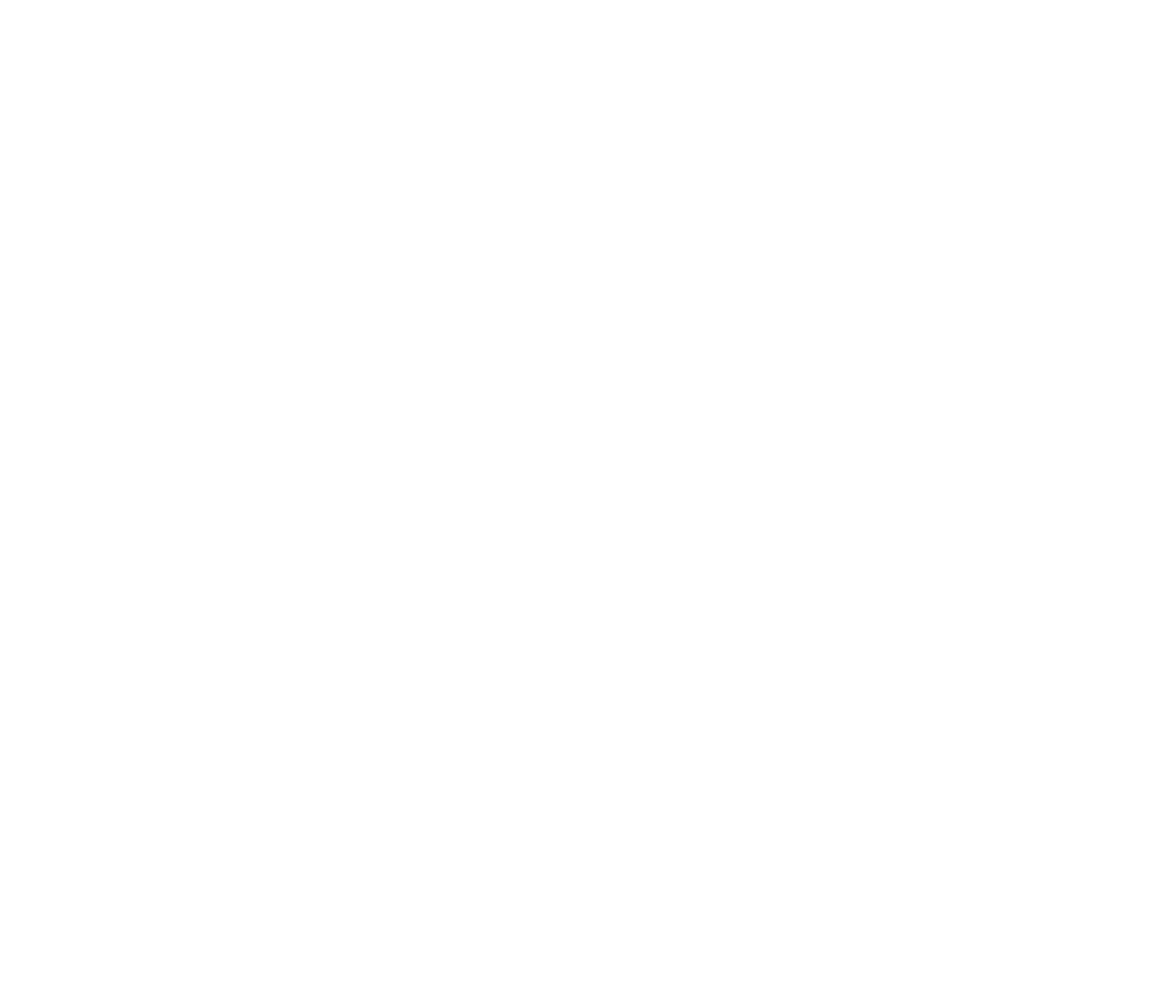
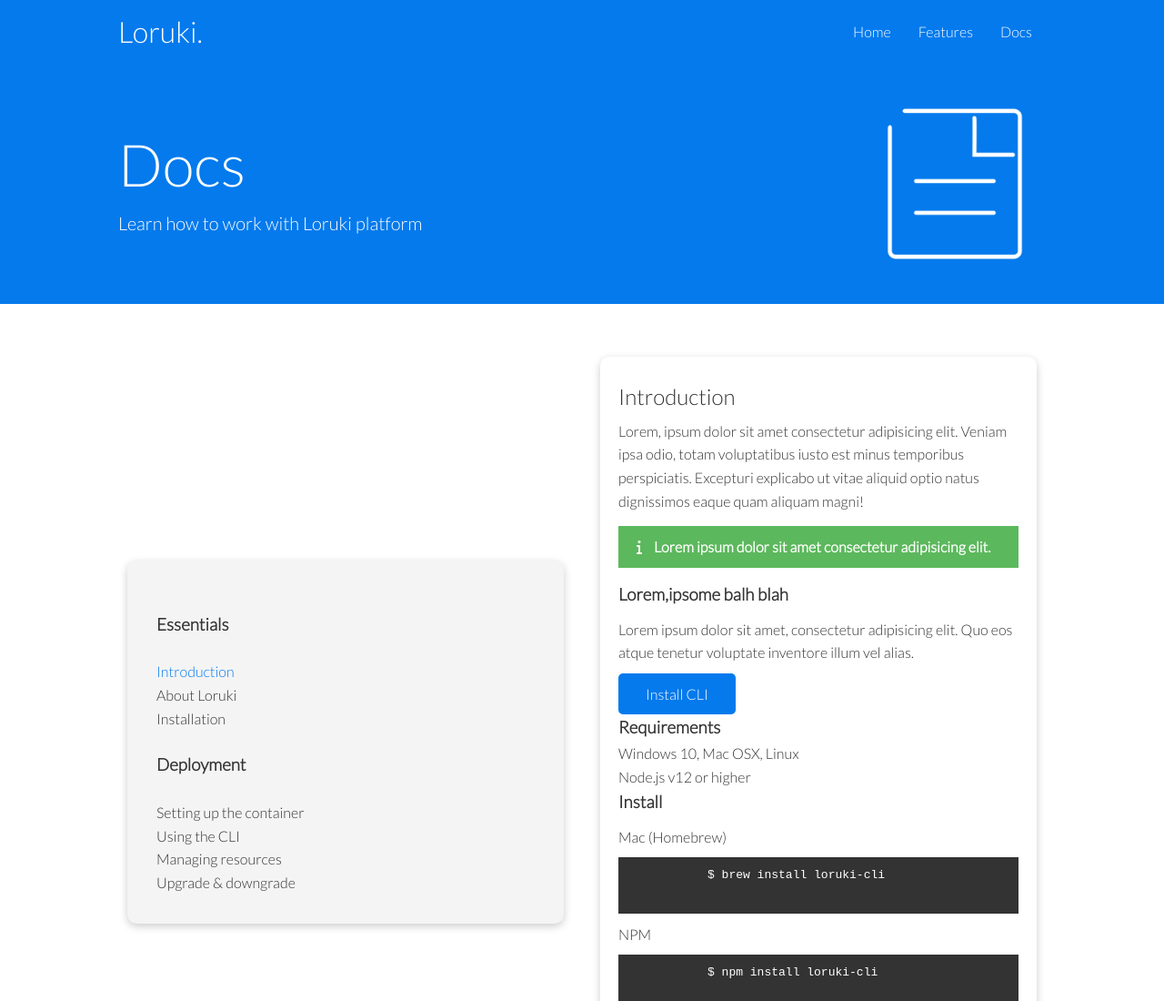
Before and after one commit to HYF-Class19/agile-development-loruki-group-4, a plain HTML site: page pages/docs.html in a window 1280 px wide. Shown: the top 1100 px of the page at 91% size. Before the commit the page ends 800 px from the top, so only its background shows below. Drawn offline with Linux system fonts and the light colour scheme.

Commit message:
added favicon to the links in the head

```diff
--- a/pages/docs.html
+++ b/pages/docs.html
@@ -1,10 +1,124 @@
 <!DOCTYPE html>
 <html lang="en">
-  <head>
-    <meta charset="UTF-8" />
-    <link rel="icon" type="image/svg+xml" href="./client/assets/favicon.ico" />
-    <meta name="viewport" content="width=device-width, initial-scale=1.0" />
-    <title>another-page</title>
-  </head>
-  <body></body>
+    <head>
+      <meta charset="UTF-8" />
+      <meta http-equiv="X-UA-Compatible" content="IE=edge" />
+      <meta name="viewport" content="width=device-width, initial-scale=1.0" />
+      <link
+        rel="stylesheet"
+        href="https://cdnjs.cloudflare.com/ajax/libs/font-awesome/6.1.2/css/all.min.css"
+        integrity="sha512-1sCRPdkRXhBV2PBLUdRb4tMg1w2YPf37qatUFeS7zlBy7jJI8Lf4VHwWfZZfpXtYSLy85pkm9GaYVYMfw5BC1A=="
+        crossorigin="anonymous"
+        referrerpolicy="no-referrer"
+      />
+      <link rel="icon" type="image/svg+xml" href="../public/images/favicon.png" />
+      <link rel="stylesheet" href="../styles/index.css" />
+      <link rel="stylesheet" href="../styles/utilities.css" />
+      <title>Loruki | Cloud Hosting for Everyone</title>
+    </head>
+  <body>
+     <!-- Navbar -->
+     <div class="navbar">
+      <div class="container flex">
+        <h1 class="logo">Loruki.</h1>
+        <nav>
+          <ul>
+            <li><a href="../index.html">Home</a></li>
+            <li><a href="features.html">Features</a></li>
+            <li><a href="docs.html">Docs</a></li>
+          </ul>
+        </nav>
+      </div>
+    </div>
+
+    <!-- Head area -->
+    <section class="features-head bg-primary py-3">
+      <div class="container grid">
+        <div>
+          <h1 class="xl">Docs</h1>
+          <p class="lead">
+            Learn how to work with Loruki platform
+          </p>
+        </div>
+        <img src="../public/images/docs.png" alt="documents image" />
+      </div>
+    </section>
+    <!--main section-->
+    <section class="docs-main my-4">
+      <div class="docs-main container grid">
+
+        <div class="card bg-light p-3" >
+          <h3 class="my-2">Essentials</h3>
+          <nav>
+            <ul>
+              <li><a  class="text-primary" href="#pages">Introduction</a></li>
+              <li><a href="#pages">About Loruki</a></li>
+              <li><a href="#pages">Installation</a></li>
+            </ul>
+          </nav>
+          <h3 class="my-2">Deployment</h3>
+          <nav>
+            <ul>
+              <li><a href="#pages">Setting up the container</a></li>
+              <li><a href="#pages"></a>Using the CLI</li>
+              <li><a href="#pages"></a>Managing resources</li>
+              <li><a href="#pages"></a>Upgrade &amp; downgrade</li>
+            </ul>
+          </nav>
+      </div>
+      <div class="card">
+        <h2>Introduction</h2>
+        <p>Lorem, ipsum dolor sit amet consectetur adipisicing elit. Veniam ipsa odio, totam voluptatibus iusto est minus temporibus perspiciatis. Excepturi explicabo ut vitae aliquid optio natus dignissimos eaque quam aliquam magni!</p>
+        <div class="alert alert-success">
+          <i class="fas fa-info"></i>
+          Lorem ipsum dolor sit amet consectetur adipisicing elit.
+        </div>
+        <h3>Lorem,ipsome balh blah</h3>
+        <p>Lorem ipsum dolor sit amet, consectetur adipisicing elit. Quo eos atque tenetur voluptate inventore illum vel alias.</p>
+        <a href="#" class="btn btn-primary">Install CLI</a>
+        <h3>Requirements</h3>
+        <ul>
+          <li>Windows 10, Mac OSX, Linux</li>
+          <li>Node.js v12 or higher</li>
+        </ul>
+        <h3>Install</h3>
+        <p>Mac (Homebrew)</p>
+        <pre>
+          <code>$ brew install loruki-cli</code>
+        </pre>
+        <p>NPM</p>
+        <pre>
+          <code>$ npm install loruki-cli</code>
+        </pre>
+        <p>Yarn</p>
+        <pre>
+          <code>$ yarn install loruki-cli</code>
+        </pre>
+      </div>
+    </div>
+    </section>
+
+    <!-- Footer -->
+    <footer class="footer bg-dark py-5">
+      <div class="container grid grid-3">
+        <div>
+          <h1>Loruki</h1>
+          <p>Copyright &copy; 2022</p>
+        </div>
+        <nav>
+          <ul>
+            <li><a href="../index.html">Home</a></li>
+            <li><a href="./features.html">Features</a></li>
+            <li><a href="./docs.html">Docs</a></li>
+          </ul>
+        </nav>
+        <div class="social">
+          <a href="#"><i class="fab fa-github fa-2x">.</i></a>
+          <a href="#"><i class="fab fa-facebook fa-2x">.</i></a>
+          <a href="#"><i class="fab fa-instagram fa-2x">.</i></a>
+          <a href="#"><i class="fab fa-twitter fa-2x">.</i></a>
+        </div>
+      </div>
+    </footer>
+  </body>
 </html>
```
